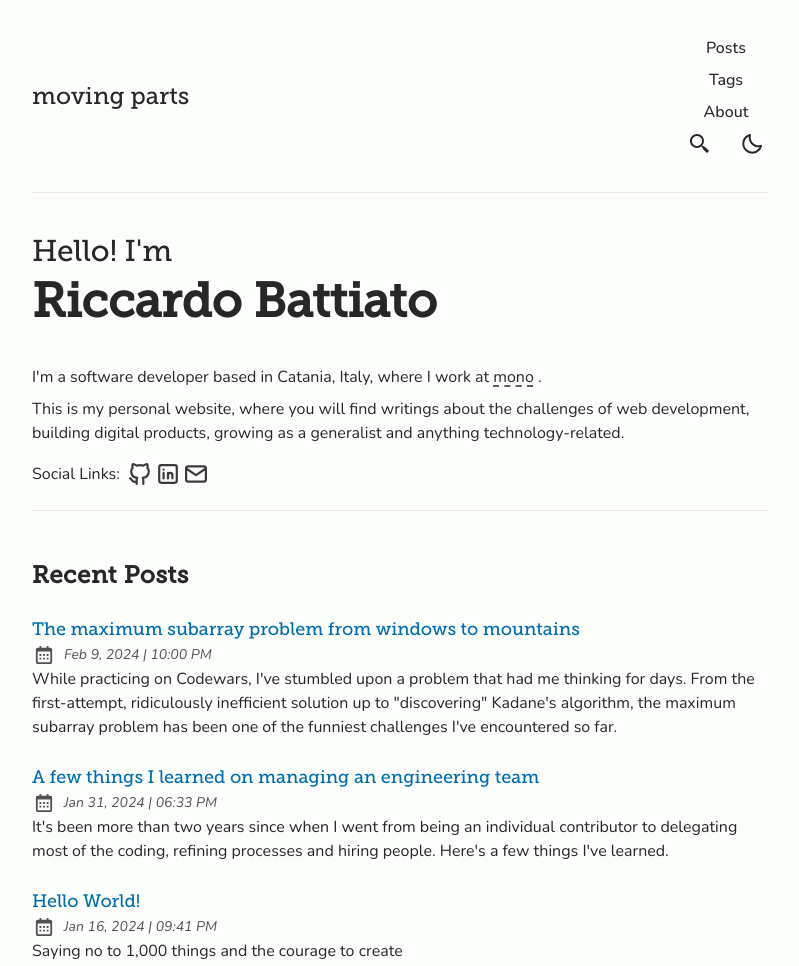
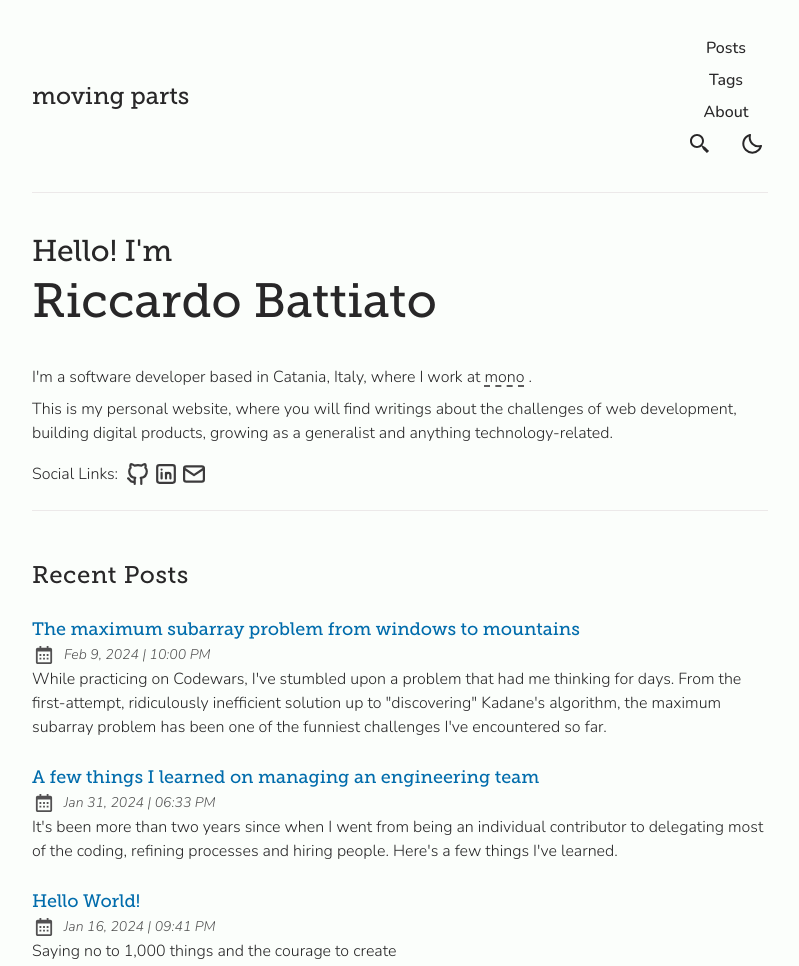
Before and after one commit to riccardobattiato/moving-parts, an Astro site: page / in a window 1280 px wide. Shown: the top 966 px of the page, without its empty margins (240-1039 px from the left). Built offline with nearby package versions, Linux system fonts and the light colour scheme; Astro itself is replaced by a stand-in of ours; some packages are replaced by stand-ins of ours.

Commit message:
fix: font weight for readability

```diff
--- a/src/layouts/Main.astro
+++ b/src/layouts/Main.astro
@@ -40,7 +40,7 @@ const { props } = Astro;
     @apply mx-auto w-full max-w-3xl px-4 pb-4;
   }
   #main-content h1 {
-    @apply text-2xl font-semibold sm:text-3xl;
+    @apply text-2xl font-medium sm:text-3xl;
   }
   #main-content p {
     @apply mb-6 mt-2 italic;
--- a/src/pages/404.astro
+++ b/src/pages/404.astro
@@ -34,7 +34,7 @@ import LinkButton from "@components/LinkButton.astro";
     @apply mb-14 flex flex-col items-center justify-center;
   }
   .not-found-wrapper h1 {
-    @apply text-9xl font-bold text-skin-accent;
+    @apply text-9xl font-medium text-skin-accent;
   }
   .not-found-wrapper p {
     @apply mt-4 text-2xl sm:text-3xl;
--- a/src/pages/index.astro
+++ b/src/pages/index.astro
@@ -112,7 +112,7 @@ const socialCount = SOCIALS.filter(social => social.active).length;
     @apply pb-6 pt-8;
   }
   #hero h1 {
-    @apply my-4 inline-block text-3xl font-bold sm:my-8 sm:text-5xl;
+    @apply my-4 inline-block text-3xl font-medium sm:my-8 sm:text-5xl;
   }
   #hero .rss-link {
     @apply mb-6;
@@ -137,7 +137,7 @@ const socialCount = SOCIALS.filter(social => social.active).length;
   }
   #featured h2,
   #recent-posts h2 {
-    @apply text-2xl font-semibold tracking-wide;
+    @apply text-2xl font-medium tracking-wide;
   }
   .all-posts-btn-wrapper {
     @apply my-8 text-center;
--- a/src/styles/base.css
+++ b/src/styles/base.css
@@ -29,7 +29,7 @@
     display: block;
   }
   body {
-    @apply flex min-h-[100svh] flex-col bg-skin-fill font-sans text-skin-base
+    @apply flex min-h-[100svh] flex-col bg-skin-fill font-sans font-light text-skin-base
     selection:bg-skin-accent selection:bg-opacity-70 selection:text-skin-inverted;
   }
   h1,
```
